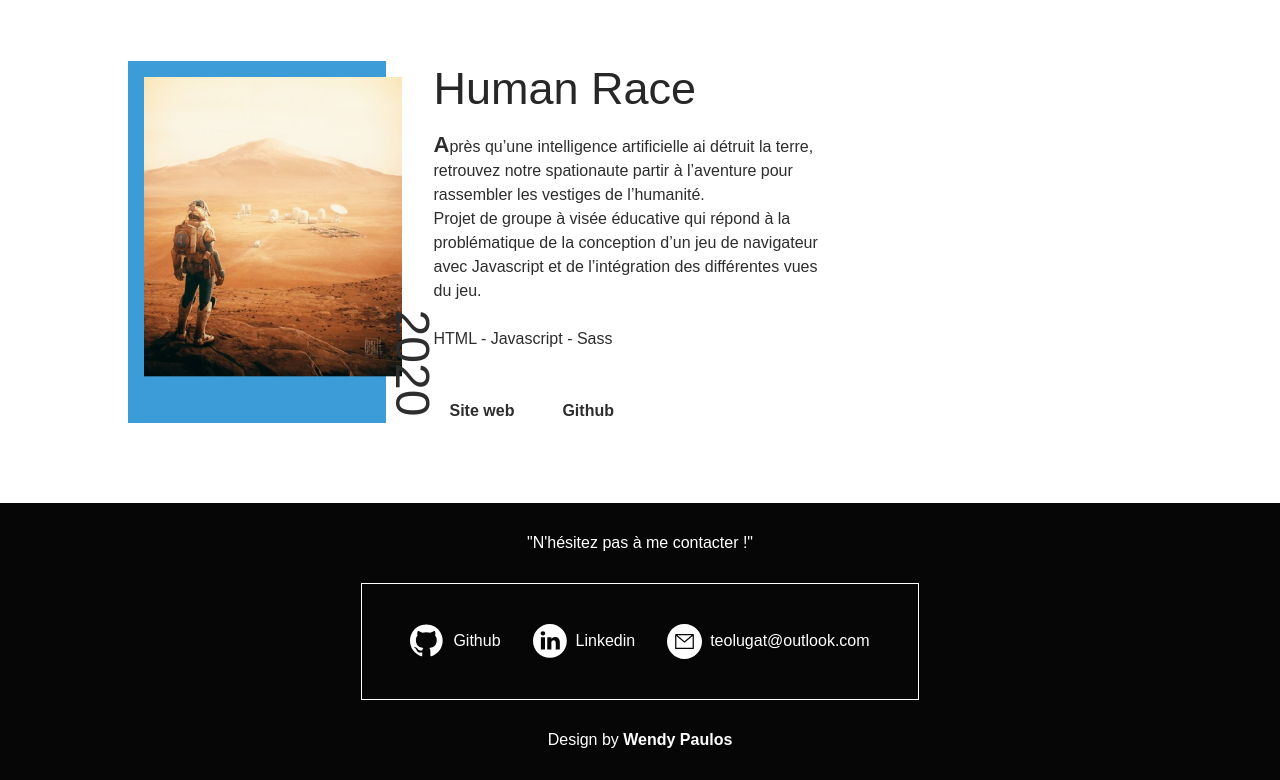
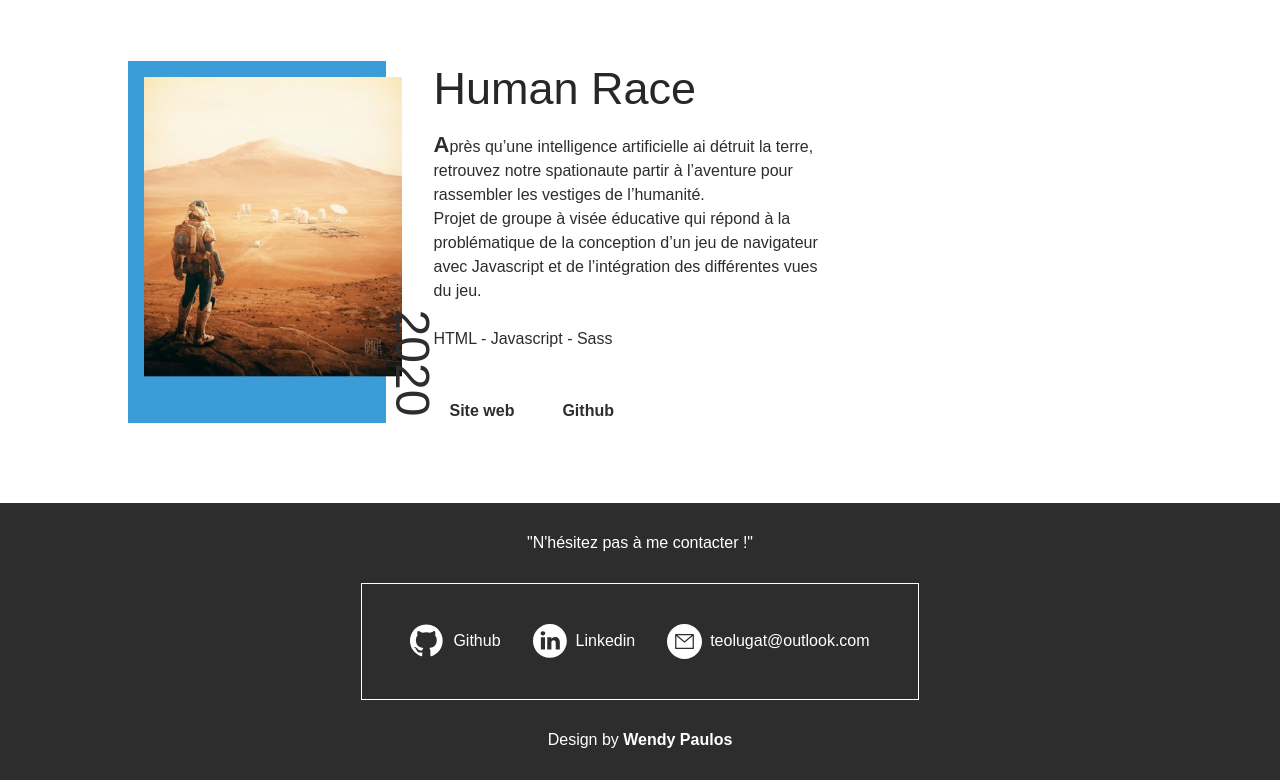
Before and after one commit to tlugat/portfolio, a website built with Parcel: page src/index.html in a window 1280 px wide. Shown: the part 3147-3927 px from the top of the page. Built offline with nearby package versions, Linux system fonts and the light colour scheme; a web font is replaced by a local one.

Commit message:
change background footer

```diff
--- a/src/style/style.scss
+++ b/src/style/style.scss
@@ -643,7 +643,7 @@ body {
   flex-direction: column;
   align-items: center;
   padding: 2rem;
-  background: #060606;
+  background: $black;
   color: #fff;
   span {
     a {
```
